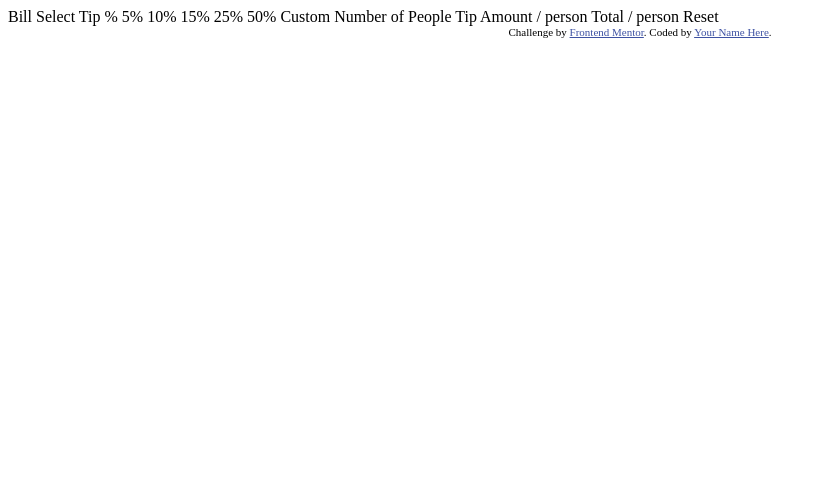
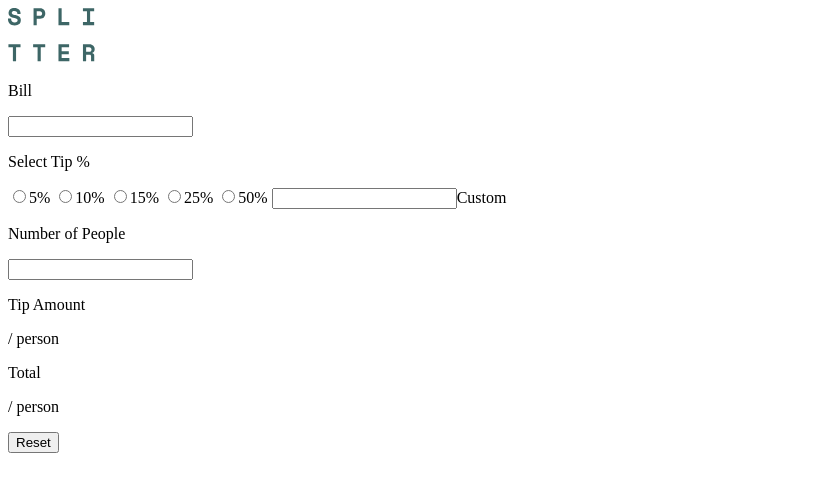
Before and after one commit to nvalline/fm-tip-calculator-app, a plain HTML site: page index.html in a window 1280 px wide. Shown: the whole page, without its empty margins (0-824 px from the left). Drawn offline with Linux system fonts and the light colour scheme.

Commit message:
added basic html structure

```diff
--- a/index.html
+++ b/index.html
@@ -1,44 +1,56 @@
 <!DOCTYPE html>
 <html lang="en">
 	<head>
-  <meta charset="UTF-8">
-  <meta name="viewport" content="width=device-width, initial-scale=1.0"> <!-- displays site properly based on user's device -->
+		<meta charset="UTF-8" />
+		<meta name="viewport" content="width=device-width, initial-scale=1.0" />
+		<!-- displays site properly based on user's device -->
 
-  <link rel="icon" type="image/png" sizes="32x32" href="./images/favicon-32x32.png">
+		<link
+			rel="icon"
+			type="image/png"
+			sizes="32x32"
+			href="./images/favicon-32x32.png"
+		/>
 
 		<title>Frontend Mentor | Tip calculator app</title>
-
-  <!-- Feel free to remove these styles or customise in your own stylesheet 👍 -->
-  <style>
-    .attribution { font-size: 11px; text-align: center; }
-    .attribution a { color: hsl(228, 45%, 44%); }
-  </style>
 	</head>
 	<body>
-
-  Bill
-
-  Select Tip %
-  5%
-  10%
-  15%
-  25%
-  50%
-  Custom
-
-  Number of People
-
-  Tip Amount
-  / person
-
-  Total
-  / person
-
-  Reset
-
-  <div class="attribution">
-    Challenge by <a href="https://www.frontendmentor.io?ref=challenge" target="_blank">Frontend Mentor</a>.
-    Coded by <a href="#">Your Name Here</a>.
+		<main>
+			<header>
+				<img src="./images/logo.svg" alt="splitter" />
+			</header>
+			<section>
+				<form>
+					<p>Bill</p>
+					<input type="number" aria-label="bill" />
+					<p>Select Tip %</p>
+					<label><input type="radio" /><span>5%</span></label>
+					<label><input type="radio" /><span>10%</span></label>
+					<label><input type="radio" /><span>15%</span></label>
+					<label><input type="radio" /><span>25%</span></label>
+					<label><input type="radio" /><span>50%</span></label>
+					<label><input type="number" /><span>Custom</span></label>
+					<p>Number of People</p>
+					<input type="number" aria-label="number of people" />
+				</form>
+				<div>
+					<div>
+						<div>
+							<p>Tip Amount</p>
+							<p>/ person</p>
 						</div>
+						<div></div>
+					</div>
+					<div>
+						<div>
+							<p>Total</p>
+							<p>/ person</p>
+						</div>
+						<div></div>
+					</div>
+					<button>Reset</button>
+				</div>
+			</section>
+		</main>
 	</body>
 </html>
```
Lines whose indentation alone changed are shown as unchanged.
